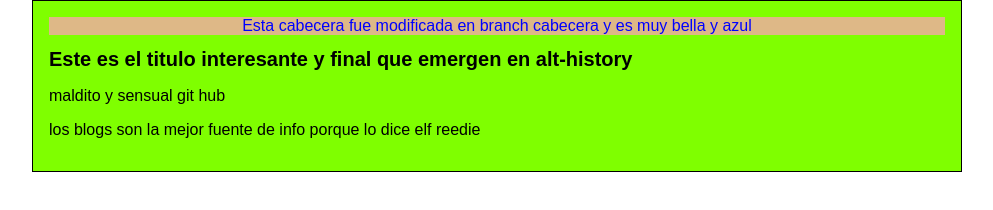
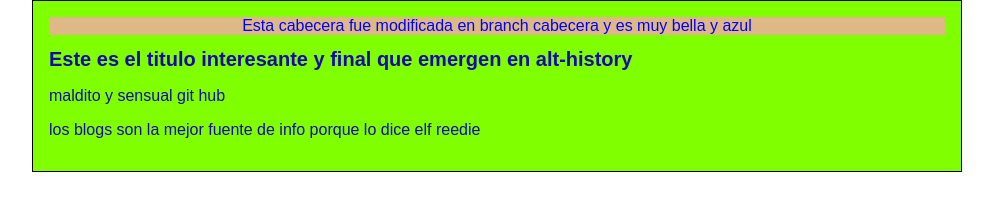
Before and after one commit to TutnichDev/hyperBlog, a plain HTML site: page index.html in a window 1280 px wide. Shown: the whole page, without its empty margins (143-1136 px from the left). Drawn offline with Linux system fonts and the light colour scheme.

Commit message:
use color azul para el body, y para crear error de merge

```diff
--- a/css/estilos.css
+++ b/css/estilos.css
@@ -1,5 +1,5 @@
 body {
-    color: rgb(0, 0, 0);
+    color: rgb(22, 11, 168);
     text-align: left;
     font-family: "Arial";
     font-size: 16px;
```
Also changed, not shown: historia.txt (added).
